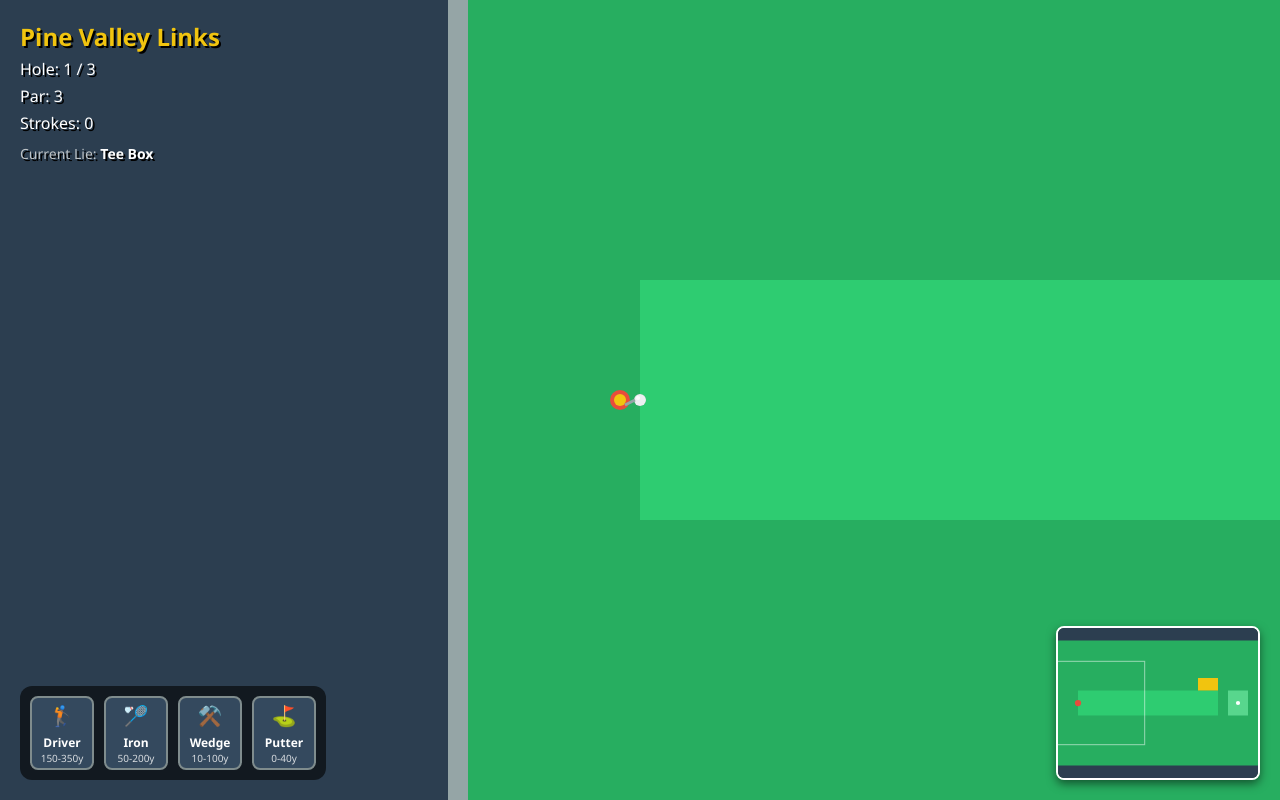
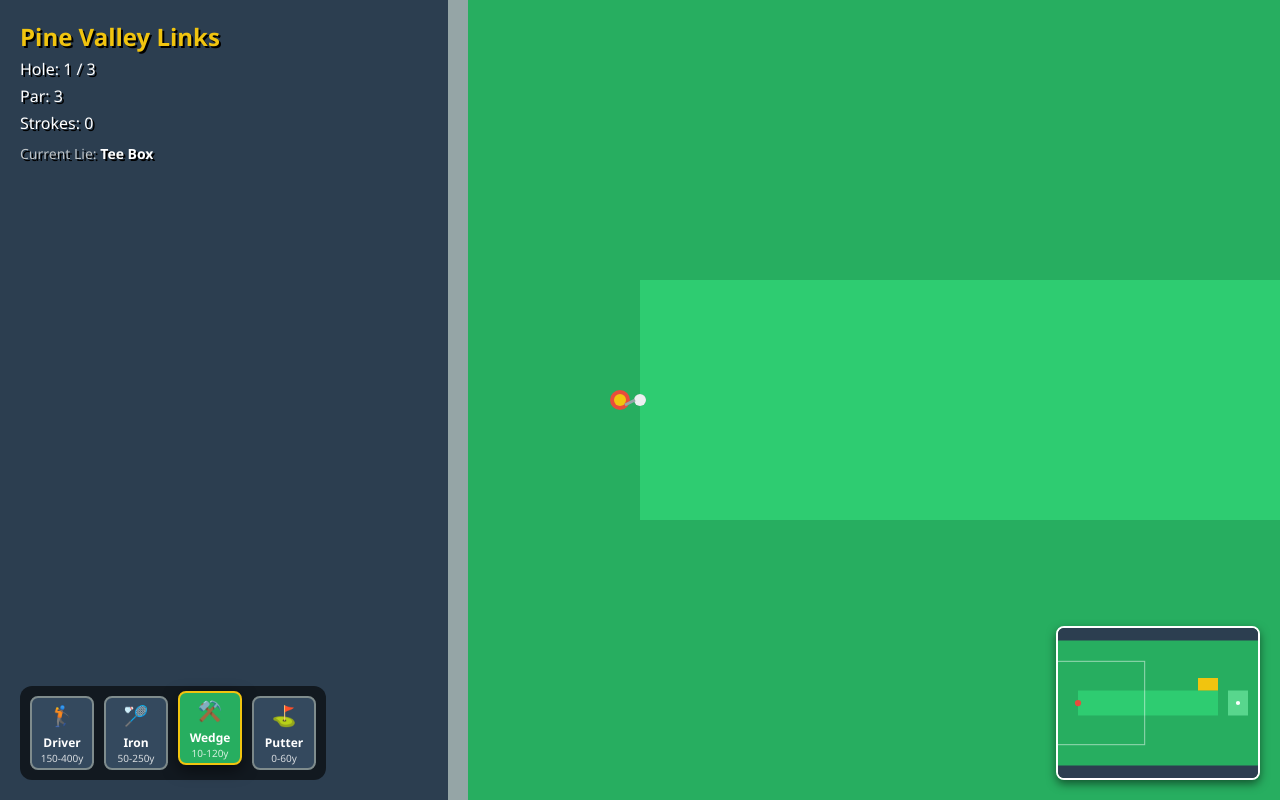
Before and after one commit to b-clark-76/golfgame, a plain HTML site: page index.html in a window 1280 px wide. Both pictures are taken after a click on the button "Play Default Course". Drawn offline with Linux system fonts and the light colour scheme.

Commit message:
Update index.html

```diff
--- a/index.html
+++ b/index.html
@@ -62,11 +62,12 @@
             left: 20px;
             display: flex;
             gap: 10px;
-            z-index: 10;
+            z-index: 20; /* Higher than canvas */
             background: rgba(0,0,0,0.6);
             padding: 10px;
             border-radius: 12px;
-            display: none; /* Hidden on menu */
+            display: none;
+            pointer-events: auto; /* Ensure clicks register */
         }
 
         .club-btn {
@@ -281,11 +282,13 @@
             ]
         };
 
+        // Clubs Configuration
+        // MaxDist is roughly pixels of travel at full power
         const CLUBS = [
-            { name: "Driver", icon: "🏌️", maxDist: 350, minDist: 150, flight: true, color: "#e74c3c" },
-            { name: "Iron", icon: "🏸", maxDist: 200, minDist: 50, flight: true, color: "#e67e22" },
-            { name: "Wedge", icon: "⚒️", maxDist: 100, minDist: 10, flight: true, color: "#f1c40f" },
-            { name: "Putter", icon: "⛳", maxDist: 40, minDist: 0, flight: false, color: "#2ecc71" }
+            { name: "Driver", icon: "🏌️", maxDist: 400, minDist: 150, flight: true, color: "#e74c3c" },
+            { name: "Iron", icon: "🏸", maxDist: 250, minDist: 50, flight: true, color: "#e67e22" },
+            { name: "Wedge", icon: "⚒️", maxDist: 120, minDist: 10, flight: true, color: "#f1c40f" },
+            { name: "Putter", icon: "⛳", maxDist: 60, minDist: 0, flight: false, color: "#2ecc71" }
         ];
 
         /**
@@ -363,9 +366,7 @@
             canvas.width = width;
             canvas.height = height;
 
-            if (window.gameState.isPlaying && window.gameState.ball.state === 'idle') {
-                // Recalculate camera clamp logic if needed
-            } else if (!window.gameState.isPlaying) {
+            if (!window.gameState.isPlaying) {
                 drawMenuBackground();
             }
         }
@@ -429,6 +430,8 @@
             window.gameState.ball.vz = 0;
             window.gameState.ball.z = 0;
             window.gameState.isDragging = false;
+
+            // Fix: Force putting mode off immediately
             window.gameState.isPutting = false;
 
             // Scale Setup
@@ -436,7 +439,7 @@
             window.gameState.worldWidth = width * window.gameState.levelScale;
             window.gameState.worldHeight = height * window.gameState.levelScale;
 
-            // Reset Camera
+            // Reset Camera Instantly
             window.gameState.camera.targetZoom = 1.0;
             window.gameState.camera.zoom = 1.0;
 
@@ -478,7 +481,7 @@
             loadRects(levelData.water, window.gameState.water);
             loadRects(levelData.sand, window.gameState.sand);
 
-            determineLie();
+            determineLie(); // Check initial position
         }
 
         function endGame() {
@@ -502,9 +505,17 @@
                     <div class="club-name">${club.name}</div>
                     <div class="club-dist">${club.minDist}-${club.maxDist}y</div>
                 `;
-                btn.onclick = () => selectClub(index);
+                // Prevent click propagation to canvas
+                btn.onmousedown = (e) => e.stopPropagation();
+                btn.ontouchstart = (e) => e.stopPropagation();
+                btn.onclick = (e) => {
+                    e.stopPropagation();
+                    selectClub(index);
+                };
                 clubSelector.appendChild(btn);
             });
+            // Highlight default
+            selectClub(window.gameState.selectedClubIdx);
         }
 
         function selectClub(index) {
@@ -530,9 +541,6 @@
             if (e.touches) { cx = e.touches[0].clientX; cy = e.touches[0].clientY; }
             else { cx = e.clientX; cy = e.clientY; }
 
-            // Inverse Camera Transform
-            // ScreenX = (WorldX - CamX) * Zoom + Width/2
-            // WorldX = (ScreenX - Width/2) / Zoom + CamX
             const zoom = window.gameState.camera.zoom;
             return {
                 x: (cx - width/2) / zoom + window.gameState.camera.x,
@@ -541,6 +549,9 @@
         }
 
         function handleStart(e) {
+            // Only interact if touching canvas
+            if (e.target.id !== 'gameCanvas') return;
+
             if (!window.gameState.isPlaying || window.gameState.ball.state !== 'idle') return;
             const pos = getPointerPos(e);
 
@@ -571,25 +582,31 @@
 
             const club = CLUBS[window.gameState.selectedClubIdx];
 
-            // Scale drag pixel distance to "Power"
-            // Let's say 200px drag = Max Power of club
+            // Club Min/Max enforcement
+            if (dist < 10) return;
+
+            // Scale drag: 200px drag = 100% power
             let powerRatio = Math.min(dist, 200) / 200;
 
-            // Club Min/Max enforcement
-            // If drag is tiny, ignore
-            if (dist < 10) return;
-
-            // Calculate Force
-            // Max speed based on club maxDist.
-            // Arbitrary physics scaling: 15 speed = ~300y
+            // Physics Speed Calculation
+            // Scale arbitrary units.
+            // Max club dist -> Speed unit.
+            // 20.0 speed ~= 400 yards visual distance approximately
             const maxSpeed = club.maxDist / 20;
             let speed = maxSpeed * powerRatio;
 
-            // Enforce Min Power for non-putters (can't hit driver 2 feet)
+            // Enforce Min Power
             const minSpeed = club.minDist / 20;
             if (speed < minSpeed) speed = minSpeed;
 
-            const angle = Math.atan2(pullDy, pullDx);
+            let angle = Math.atan2(pullDy, pullDx);
+
+            // Add Uncertainty (Mishit logic)
+            // +/- 5 degrees deviation
+            // Reduced for Putter to +/- 1 degree to keep it playable
+            const uncertaintyRange = window.gameState.isPutting ? 1 : 5;
+            const deviation = (Math.random() - 0.5) * 2 * (uncertaintyRange * Math.PI / 180);
+            angle += deviation;
 
             // Set Velocity
             window.gameState.ball.vx = Math.cos(angle) * speed;
@@ -598,9 +615,7 @@
             // Z-Axis Launch
             if (club.flight) {
                 window.gameState.ball.state = 'flying';
-                // Loft: Wedge has high vz, Driver low vz relative to forward speed
-                // Simplified: Vz is proportional to speed for arc
-                window.gameState.ball.vz = speed * 0.5;
+                window.gameState.ball.vz = speed * 0.5; // Launch angle/height
             } else {
                 window.gameState.ball.state = 'rolling';
                 window.gameState.ball.vz = 0;
@@ -620,7 +635,11 @@
         window.addEventListener('mousemove', handleMove);
         window.addEventListener('mouseup', handleEnd);
         window.addEventListener('touchstart', handleStart, {passive: false});
-        window.addEventListener('touchmove', (e) => { e.preventDefault(); handleMove(e); }, {passive: false});
+        window.addEventListener('touchmove', (e) => {
+            // Prevent default only if dragging on canvas to allow scrolling elsewhere if needed
+            if(e.target.id === 'gameCanvas') e.preventDefault();
+            handleMove(e);
+        }, {passive: false});
         window.addEventListener('touchend', handleEnd);
 
         // --- Physics & Camera ---
@@ -636,14 +655,6 @@
 
             cam.x += (targetCamX - cam.x) * 0.1;
             cam.y += (targetCamY - cam.y) * 0.1;
-
-            // Clamp Camera
-            // We want screen center to not go too far out of bounds if possible
-            // Viewport w/h in world units
-            const vpW = width / cam.zoom;
-            const vpH = height / cam.zoom;
-
-            // Simple center lock is fine for now, standard golf cam behavior
 
             const ball = window.gameState.ball;
             if (ball.state === 'idle') return;
@@ -662,36 +673,24 @@
                     ball.z = 0;
                     // Bounce?
                     if (Math.abs(ball.vz) > 2) {
-                        ball.vz *= -0.4; // Bounciness
-                        ball.vx *= 0.7; // Friction on impact
-                        ball.vy *= 0.7;
+                        ball.vz *= -0.4;
+                        ball.vx *= 0.6;
+                        ball.vy *= 0.6;
                     } else {
                         ball.state = 'rolling';
                         ball.vz = 0;
-                        checkHazardsOnLand(); // Splash if in water immediately
+                        checkHazardsOnLand();
                     }
                 }
             }
 
             // 3. Rolling Physics
             if (ball.state === 'rolling') {
-                // Apply Friction based on Lie
-                let friction = FRICTION_ROUGH; // Default Rough
-
-                // Check Fairway
-                for(let f of window.gameState.fairways) {
-                    if(rectCircleColliding(f, ball)) friction = FRICTION_FAIRWAY;
-                }
-                // Check Green
-                for(let g of window.gameState.greens) {
-                    if(rectCircleColliding(g, ball)) friction = FRICTION_GREEN;
-                }
-                // Check Sand
-                for(let s of window.gameState.sand) {
-                    if(rectCircleColliding(s, ball)) friction = FRICTION_SAND;
-                }
-
-                // Check Water (Fatal)
+                // Determine Friction
+                let friction = FRICTION_ROUGH;
+                for(let f of window.gameState.fairways) if(rectCircleColliding(f, ball)) friction = FRICTION_FAIRWAY;
+                for(let g of window.gameState.greens) if(rectCircleColliding(g, ball)) friction = FRICTION_GREEN;
+                for(let s of window.gameState.sand) if(rectCircleColliding(s, ball)) friction = FRICTION_SAND;
                 for(let w of window.gameState.water) {
                     if(rectCircleColliding(w, ball)) {
                         handleWaterHazard();
@@ -714,7 +713,6 @@
                 const dy = ball.y - window.gameState.hole.y;
                 const dist = Math.sqrt(dx*dx + dy*dy);
                 if (dist < window.gameState.hole.radius) {
-                    // Only drop in if rolling slow enough
                     const speed = Math.sqrt(ball.vx*ball.vx + ball.vy*ball.vy);
                     if (speed < 5) {
                         ball.state = 'inHole';
@@ -725,7 +723,7 @@
                 }
             }
 
-            // Wall Collisions (Always active for XY)
+            // Wall Collisions
             for (let wall of window.gameState.walls) resolveWallCollision(wall);
         }
 
@@ -741,9 +739,6 @@
             window.gameState.strokes++;
             showMessage("SPLASH! +1 Stroke");
             window.gameState.ball.state = 'idle';
-            // Reset to previous shot location (simplified: move back a bit or reset level start?)
-            // For now, reset to start of level is harshest, let's just stop ball and move to nearest safe spot?
-            // Easiest: Reset to start of level.
             const levelData = window.activeCourse.levels[window.gameState.levelIndex];
             window.gameState.ball.x = levelData.start.x * window.gameState.worldWidth;
             window.gameState.ball.y = levelData.start.y * window.gameState.worldHeight;
@@ -753,7 +748,6 @@
         }
 
         function determineLie() {
-            // Check where the ball is resting to set state/UI
             const ball = window.gameState.ball;
             let lie = "Rough";
             let onGreen = false;
@@ -767,7 +761,6 @@
                 }
             }
 
-            // Start of level check
             const levelData = window.activeCourse.levels[window.gameState.levelIndex];
             const startX = levelData.start.x * window.gameState.worldWidth;
             const startY = levelData.start.y * window.gameState.worldHeight;
@@ -784,15 +777,14 @@
             } else {
                 window.gameState.isPutting = false;
                 window.gameState.camera.targetZoom = 1.0;
-                // Auto select appropriate club based on distance
+
+                // Auto Select club based on distance
                 const distToHole = Math.sqrt(Math.pow(window.gameState.hole.x - ball.x, 2) + Math.pow(window.gameState.hole.y - ball.y, 2));
-                // Convert pixels back to 'yards' approx (15px speed = 300y... complicated math, let's approximate)
-                // Let's just pick based on pixel distance
                 if (distToHole > 4000) selectClub(0); // Driver
                 else if (distToHole > 2000) selectClub(1); // Iron
                 else selectClub(2); // Wedge
             }
-            generateClubUI(); // Update UI for disabled buttons
+            generateClubUI();
         }
 
         function rectCircleColliding(rect, circle) {
@@ -882,91 +874,69 @@
 
             // 1. Main Game View
             ctx.save();
-            // Transform: Center screen is (width/2, height/2). Camera is at (cam.x, cam.y).
-            // Translate to center, Scale, Translate back by camera pos
             ctx.translate(width/2, height/2);
             ctx.scale(cam.zoom, cam.zoom);
             ctx.translate(-cam.x, -cam.y);
 
-            // Rough (Background)
-            ctx.fillStyle = '#27ae60'; // Dark green rough
+            // Rough
+            ctx.fillStyle = '#27ae60';
             ctx.fillRect(0, 0, window.gameState.worldWidth, window.gameState.worldHeight);
 
-            // Grid (Subtle)
-            ctx.strokeStyle = 'rgba(0,0,0,0.05)'; ctx.lineWidth = 1;
-            // Optim: Only draw grid near camera? Na, simple is fine.
-            // for(let x=0; x<window.gameState.worldWidth; x+=100) { ctx.beginPath(); ctx.moveTo(x,0); ctx.lineTo(x,window.gameState.worldHeight); ctx.stroke(); }
-
-            // Render Terrain Layers
-            // Fairways
-            ctx.fillStyle = '#2ecc71'; // Lighter green
+            // Terrain
+            ctx.fillStyle = '#2ecc71';
             for (let f of window.gameState.fairways) ctx.fillRect(f.x, f.y, f.w, f.h);
 
-            // Greens
-            ctx.fillStyle = '#58d68d'; // Brightest/Smooth green
+            ctx.fillStyle = '#58d68d';
             for (let g of window.gameState.greens) {
-                ctx.beginPath();
-                // Draw rounded rect for green
-                ctx.roundRect(g.x, g.y, g.w, g.h, 10);
-                ctx.fill();
-                // Stroke for definition
+                ctx.beginPath(); ctx.roundRect(g.x, g.y, g.w, g.h, 10); ctx.fill();
                 ctx.strokeStyle = 'rgba(255,255,255,0.2)'; ctx.lineWidth = 2; ctx.stroke();
             }
 
-            // Sand
             ctx.fillStyle = '#f1c40f';
             for (let s of window.gameState.sand) {
                 ctx.beginPath(); ctx.roundRect(s.x, s.y, s.w, s.h, 5); ctx.fill();
             }
 
-            // Water
             ctx.fillStyle = '#3498db';
             for (let w of window.gameState.water) {
                 ctx.fillRect(w.x, w.y, w.w, w.h);
-                // Simple wave effect
-                ctx.fillStyle = 'rgba(255,255,255,0.1)';
-                ctx.fillText("~", w.x + 10, w.y + 20);
+                ctx.fillStyle = 'rgba(255,255,255,0.1)'; ctx.fillText("~", w.x + 10, w.y + 20);
                 ctx.fillStyle = '#3498db';
             }
 
-            // Walls
             ctx.fillStyle = '#95a5a6';
             for (let w of window.gameState.walls) ctx.fillRect(w.x, w.y, w.w, w.h);
 
+            // Putting Scaler: If putting, draw items slightly smaller so they don't look giant when zoomed in
+            const scaleMod = window.gameState.isPutting ? 0.6 : 1.0;
+
             // Hole
             ctx.fillStyle = '#2c3e50';
-            ctx.beginPath(); ctx.arc(window.gameState.hole.x, window.gameState.hole.y, window.gameState.hole.radius, 0, Math.PI * 2); ctx.fill();
-            // Pin Flag
+            ctx.beginPath(); ctx.arc(window.gameState.hole.x, window.gameState.hole.y, window.gameState.hole.radius * scaleMod, 0, Math.PI * 2); ctx.fill();
+            // Flag
             ctx.fillStyle = '#e74c3c';
-            ctx.fillRect(window.gameState.hole.x - 1, window.gameState.hole.y - 30, 2, 30); // Pole
-            ctx.beginPath(); ctx.moveTo(window.gameState.hole.x, window.gameState.hole.y - 30); ctx.lineTo(window.gameState.hole.x + 15, window.gameState.hole.y - 25); ctx.lineTo(window.gameState.hole.x, window.gameState.hole.y - 20); ctx.fill(); // Flag
+            ctx.fillRect(window.gameState.hole.x - 1, window.gameState.hole.y - 30, 2, 30);
+            ctx.beginPath(); ctx.moveTo(window.gameState.hole.x, window.gameState.hole.y - 30); ctx.lineTo(window.gameState.hole.x + 15, window.gameState.hole.y - 25); ctx.lineTo(window.gameState.hole.x, window.gameState.hole.y - 20); ctx.fill();
 
-            // Ball Shadow (Stays on ground)
+            // Ball Shadow
             if (window.gameState.ball.state !== 'inHole') {
                 ctx.fillStyle = 'rgba(0,0,0,0.3)';
-                const shadowSize = window.gameState.ball.radius * (1 - (window.gameState.ball.z / 200)); // Shrink shadow with height
+                const shadowSize = window.gameState.ball.radius * scaleMod * (1 - (window.gameState.ball.z / 200));
                 ctx.beginPath(); ctx.arc(window.gameState.ball.x, window.gameState.ball.y, Math.max(0, shadowSize), 0, Math.PI * 2); ctx.fill();
             }
 
-            // Ball (Drawn at y - z)
+            // Ball
             if (window.gameState.ball.state !== 'inHole') {
                 const b = window.gameState.ball;
-                // Scale ball with height for "zoom" effect toward camera
                 const scale = 1 + (b.z / 100);
-
                 ctx.fillStyle = b.color;
                 ctx.beginPath();
-                // Y position minus Z for height
-                ctx.arc(b.x, b.y - b.z, b.radius * scale, 0, Math.PI * 2);
+                ctx.arc(b.x, b.y - b.z, b.radius * scaleMod * scale, 0, Math.PI * 2);
                 ctx.fill();
-
-                // Shine
-                ctx.fillStyle = 'rgba(255,255,255,0.8)';
-                ctx.beginPath(); ctx.arc(b.x - 2, b.y - b.z - 2, 2 * scale, 0, Math.PI*2); ctx.fill();
             }
 
             // Golfer
-            if (window.gameState.ball.state === 'idle') drawGolfer(ctx);
+            if (window.gameState.ball.state === 'idle') drawGolfer(ctx, scaleMod);
 
             // Aim Line
             if (window.gameState.isDragging && window.gameState.ball.state === 'idle') {
@@ -976,26 +946,34 @@
                 let dist = Math.sqrt(dx*dx + dy*dy);
                 let angle = Math.atan2(dy, dx);
 
-                // Visual length based on club
-                let powerRatio = Math.min(dist, 200) / 200;
-                let aimLen = 50 + (powerRatio * club.maxDist * 0.5); // Visual scaling
+                let aimLen;
+
+                if (window.gameState.isPutting) {
+                    // Putting: Aim Line = Exact expected travel distance
+                    // Distance = Velocity / (1 - Friction) roughly for frame based decay
+                    // We calculate expected speed from drag
+                    // Max Speed for Putter = 60/20 = 3
+                    let powerRatio = Math.min(dist, 200) / 200;
+                    let speed = (club.maxDist / 20) * powerRatio;
+                    // Decay factor
+                    let friction = FRICTION_GREEN;
+                    // Geometric sum approx: d = v / (1 - f)
+                    aimLen = speed / (1 - friction);
+                } else {
+                    // Driving/Iron: Visual Scale based on power
+                    let powerRatio = Math.min(dist, 200) / 200;
+                    aimLen = 50 + (powerRatio * club.maxDist * 0.5);
+                }
 
                 ctx.save();
                 ctx.translate(window.gameState.ball.x, window.gameState.ball.y);
                 ctx.rotate(angle);
 
-                // Cone of uncertainty (optional, simpler to just use line)
-                ctx.strokeStyle = club.color; // Club color
-                ctx.lineWidth = 3;
+                ctx.strokeStyle = club.color;
+                ctx.lineWidth = 3 * scaleMod;
                 ctx.setLineDash([5, 5]);
 
-                // Draw line
                 ctx.beginPath(); ctx.moveTo(10, 0); ctx.lineTo(aimLen, 0); ctx.stroke();
-
-                // Draw Range Markers (Min/Max)
-                ctx.fillStyle = 'white';
-                // Min marker
-                // ctx.fillRect((club.minDist/club.maxDist)*200, -5, 2, 10);
 
                 ctx.restore();
             }
@@ -1006,24 +984,24 @@
             drawMinimap();
         }
 
-        function drawGolfer(context) {
-            const offsetDist = 20;
+        function drawGolfer(context, scale) {
+            const offsetDist = 20 * scale;
             const gx = window.gameState.ball.x - Math.cos(window.gameState.golferAngle) * offsetDist;
             const gy = window.gameState.ball.y - Math.sin(window.gameState.golferAngle) * offsetDist;
 
             context.save();
             context.translate(gx, gy);
             context.rotate(window.gameState.golferAngle);
+            context.scale(scale, scale);
 
             // Simple Top Down
-            context.fillStyle = '#34495e'; // Pants
+            context.fillStyle = '#34495e';
             context.beginPath(); context.roundRect(-8, -5, 16, 10, 2); context.fill();
-            context.fillStyle = '#e74c3c'; // Shirt
+            context.fillStyle = '#e74c3c';
             context.beginPath(); context.arc(0, 0, 10, 0, Math.PI*2); context.fill();
-            context.fillStyle = '#f1c40f'; // Hat
+            context.fillStyle = '#f1c40f';
             context.beginPath(); context.arc(0, 0, 6, 0, Math.PI*2); context.fill();
 
-            // Club
             context.strokeStyle = '#95a5a6'; context.lineWidth = 3;
             context.beginPath(); context.moveTo(5, 5); context.lineTo(15, 0); context.stroke();
 
@@ -1031,50 +1009,43 @@
         }
 
         function drawMinimap() {
-            // Scale world to minimap size
             const mmW = minimapCanvas.width;
             const mmH = minimapCanvas.height;
             const scaleX = mmW / window.gameState.worldWidth;
             const scaleY = mmH / window.gameState.worldHeight;
-            // Use uniform scale to preserve aspect ratio, centering content
             const scale = Math.min(scaleX, scaleY);
 
-            // Clear
             mmCtx.fillStyle = '#2c3e50';
             mmCtx.fillRect(0, 0, mmW, mmH);
 
             mmCtx.save();
-            // Center map in canvas
             const offsetX = (mmW - window.gameState.worldWidth * scale) / 2;
             const offsetY = (mmH - window.gameState.worldHeight * scale) / 2;
             mmCtx.translate(offsetX, offsetY);
             mmCtx.scale(scale, scale);
 
-            // Draw Terrain simplified
-            mmCtx.fillStyle = '#27ae60'; // Rough
+            mmCtx.fillStyle = '#27ae60';
             mmCtx.fillRect(0,0, window.gameState.worldWidth, window.gameState.worldHeight);
 
-            mmCtx.fillStyle = '#2ecc71'; // Fairway
+            mmCtx.fillStyle = '#2ecc71';
             window.gameState.fairways.forEach(r => mmCtx.fillRect(r.x, r.y, r.w, r.h));
 
-            mmCtx.fillStyle = '#58d68d'; // Green
+            mmCtx.fillStyle = '#58d68d';
             window.gameState.greens.forEach(r => mmCtx.fillRect(r.x, r.y, r.w, r.h));
 
-            mmCtx.fillStyle = '#3498db'; // Water
+            mmCtx.fillStyle = '#3498db';
             window.gameState.water.forEach(r => mmCtx.fillRect(r.x, r.y, r.w, r.h));
 
-            mmCtx.fillStyle = '#f1c40f'; // Sand
+            mmCtx.fillStyle = '#f1c40f';
             window.gameState.sand.forEach(r => mmCtx.fillRect(r.x, r.y, r.w, r.h));
 
-            // Hole
             mmCtx.fillStyle = '#fff';
             mmCtx.beginPath(); mmCtx.arc(window.gameState.hole.x, window.gameState.hole.y, 20, 0, Math.PI*2); mmCtx.fill();
 
-            // Player Dot
             mmCtx.fillStyle = '#e74c3c';
             mmCtx.beginPath(); mmCtx.arc(window.gameState.ball.x, window.gameState.ball.y, 30, 0, Math.PI*2); mmCtx.fill();
 
-            // Viewport Box (Where camera is looking)
+            // Camera Box
             mmCtx.strokeStyle = 'rgba(255,255,255,0.5)';
             mmCtx.lineWidth = 10;
             const cam = window.gameState.camera;
```
